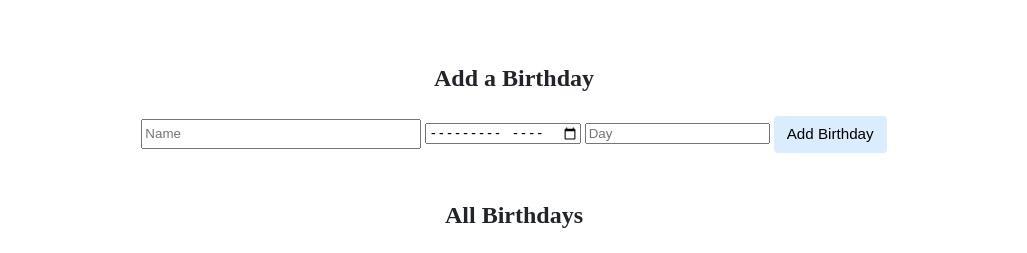
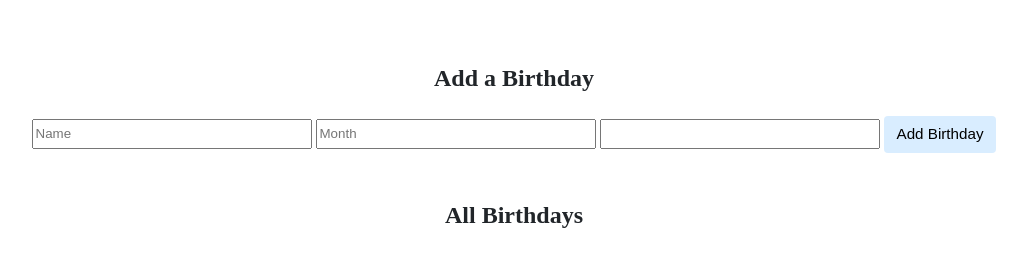
Before and after one commit to hamzashakeel007/My-Projects, a Flask app: page / in a window 1280 px wide. Shown: the part 200-453 px from the top of the page, without its empty margins (126-1153 px from the left). Run offline with Flask 3, Linux system fonts and the light colour scheme; some libraries are stand-ins or nearby versions.

Commit message:
Tue, Dec 26, 2023, 7:02 AM -08:00

```diff
--- a/birthdays/templates/index.html
+++ b/birthdays/templates/index.html
@@ -21,8 +21,8 @@
                 <!-- TODO: Create a form for users to submit a name, a month, and a day -->
                 <form action="app.py" method='POST'>
                     <input type=text placeholder='Name'>
-                    <input type=month placeholder='Month'>
-                    <input type=dat placeholder='Day'>
+                    <input type=text placeholder='Month'>
+                    <input type=text min= placeholder='Day'>
                     <button type=submit>Add Birthday</button>
                 </form>
             </div>
```
